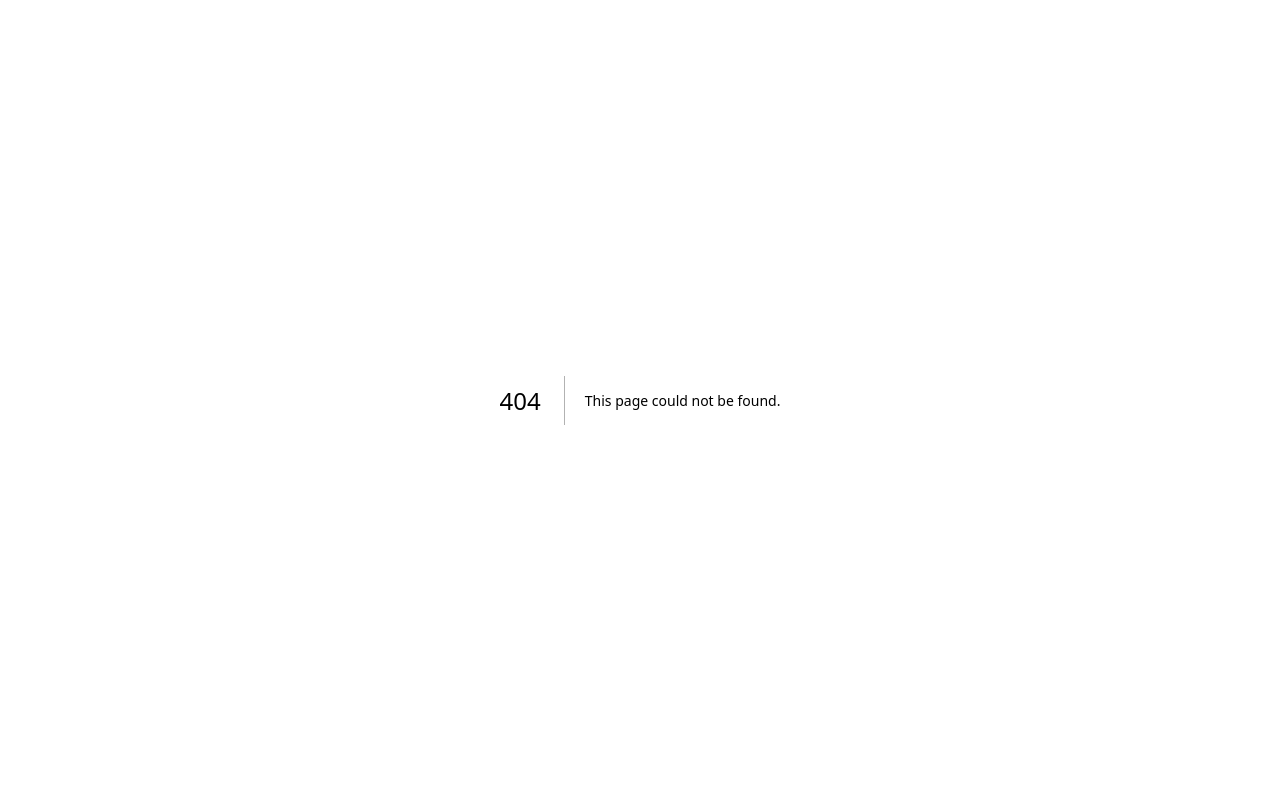
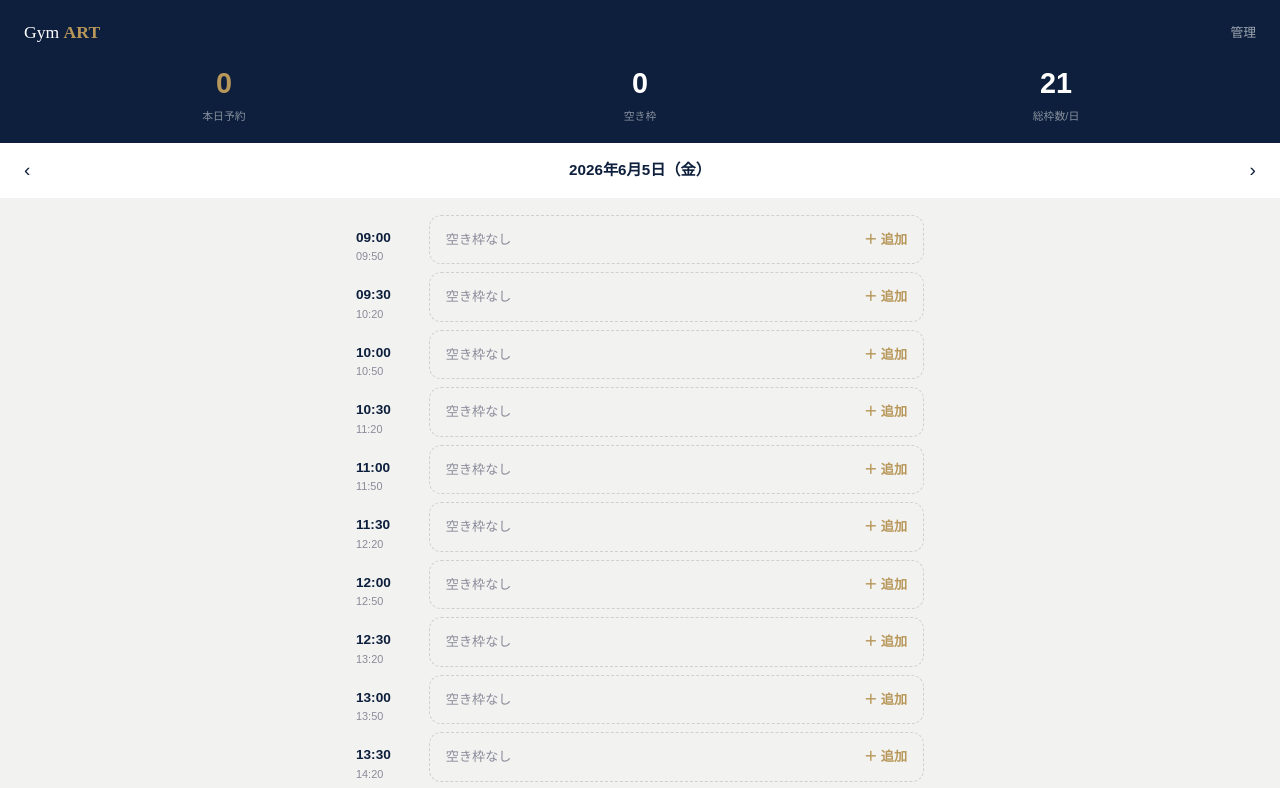
Before and after one commit to ConditioningGymArt/gym-art, a Next.js app: page /trainer in a window 1280 px wide. Before the commit this address had no page. Shown: the top 788 px of the page. Built offline with nearby package versions, Linux system fonts and the light colour scheme; no server answers; the database is empty.

Commit message:
add: trainer page

```diff
--- /dev/null
+++ b/app/trainer/page.tsx
@@ -0,0 +1,106 @@
+'use client';
+import { useState, useEffect } from 'react';
+import { supabase } from '@/lib/supabase';
+const DAYS=['日','月','火','水','木','金','土'];
+const SLOTS=['09:00','09:30','10:00','10:30','11:00','11:30','12:00','12:30','13:00','13:30','14:00','14:30','15:00','15:30','16:00','16:30','17:00','17:30','18:00','18:30','19:00'];
+type Session={id:string;start_time:string;end_time:string;status:string;session_type:string;member_id:string|null;};
+export default function TrainerPage() {
+  const [selectedDate,setSelectedDate]=useState(new Date());
+  const [sessions,setSessions]=useState<Session[]>([]);
+  const [loading,setLoading]=useState(false);
+  const fetchSessions=async(date:Date)=>{
+    setLoading(true);
+    const start=new Date(date);start.setHours(0,0,0,0);
+    const end=new Date(date);end.setHours(23,59,59,999);
+    const{data}=await supabase.from('sessions').select('*').gte('start_time',start.toISOString()).lte('start_time',end.toISOString()).order('start_time');
+    setSessions(data||[]);
+    setLoading(false);
+  };
+  useEffect(()=>{fetchSessions(selectedDate);},[selectedDate]);
+  const changeDate=(diff:number)=>{
+    const d=new Date(selectedDate);d.setDate(d.getDate()+diff);setSelectedDate(d);
+  };
+  const addSlot=async(timeStr:string)=>{
+    const start=new Date(selectedDate);
+    const[h,m]=timeStr.split(':');start.setHours(Number(h),Number(m),0,0);
+    const end=new Date(start);end.setMinutes(end.getMinutes()+50);
+    await supabase.from('sessions').insert({start_time:start.toISOString(),end_time:end.toISOString(),status:'available',session_type:'conditioning'});
+    fetchSessions(selectedDate);
+  };
+  const bookedCount=sessions.filter(s=>s.status==='booked').length;
+  const availableCount=sessions.filter(s=>s.status==='available').length;
+  const totalCount=SLOTS.length;
+  const getSession=(timeStr:string)=>{
+    return sessions.find(s=>{
+      const t=new Date(s.start_time);
+      return t.getHours()===Number(timeStr.split(':')[0])&&t.getMinutes()===Number(timeStr.split(':')[1]);
+    });
+  };
+  return(
+    <main style={{minHeight:'100vh',background:'#f2f2f0'}}>
+      <div style={{background:'#0d1f3c',padding:'1.2rem 1.5rem'}}>
+        <div style={{display:'flex',alignItems:'center',justifyContent:'space-between'}}>
+          <span style={{fontFamily:'serif',fontSize:'1.1rem',color:'white'}}>Gym <span style={{color:'#b8975a',fontWeight:'700'}}>ART</span></span>
+          <span style={{color:'rgba(255,255,255,0.6)',fontSize:'0.8rem'}}>管理</span>
+        </div>
+        <div style={{display:'grid',gridTemplateColumns:'1fr 1fr 1fr',gap:'1rem',marginTop:'1rem'}}>
+          {[{label:'本日予約',value:bookedCount,color:'#b8975a'},{label:'空き枠',value:availableCount,color:'white'},{label:'総枠数/日',value:totalCount,color:'white'}].map(item=>(
+            <div key={item.label} style={{textAlign:'center'}}>
+              <div style={{fontSize:'1.8rem',fontWeight:'700',color:item.color}}>{item.value}</div>
+              <div style={{fontSize:'0.68rem',color:'rgba(255,255,255,0.5)',marginTop:'0.2rem'}}>{item.label}</div>
+            </div>
+          ))}
+        </div>
+      </div>
+      <div style={{background:'white',padding:'0.8rem 1.5rem',display:'flex',alignItems:'center',justifyContent:'space-between',borderBottom:'1px solid #f2f2f0'}}>
+        <button onClick={()=>changeDate(-1)} style={{background:'none',border:'none',fontSize:'1.2rem',cursor:'pointer',color:'#0d1f3c'}}>‹</button>
+        <span style={{fontWeight:'700',color:'#0d1f3c',fontSize:'0.95rem'}}>
+          {selectedDate.getFullYear()}年{selectedDate.getMonth()+1}月{selectedDate.getDate()}日（{DAYS[selectedDate.getDay()]}）
+        </span>
+        <button onClick={()=>changeDate(1)} style={{background:'none',border:'none',fontSize:'1.2rem',cursor:'pointer',color:'#0d1f3c'}}>›</button>
+      </div>
+      <div style={{maxWidth:'600px',margin:'0 auto',padding:'1rem'}}>
+        {loading&&<p style={{textAlign:'center',color:'#8a8a9a',padding:'2rem'}}>読み込み中...</p>}
+        {SLOTS.map(timeStr=>{
+          const session=getSession(timeStr);
+          const endH=String(Math.floor((Number(timeStr.split(':')[0])*60+Number(timeStr.split(':')[1])+50)/60)).padStart(2,'0');
+          const endM=String((Number(timeStr.split(':')[1])+50)%60).padStart(2,'0');
+          return(
+            <div key={timeStr} style={{display:'flex',gap:'0.8rem',marginBottom:'0.5rem',alignItems:'stretch'}}>
+              <div style={{width:'60px',flexShrink:0,paddingTop:'0.8rem'}}>
+                <div style={{fontSize:'0.85rem',fontWeight:'700',color:'#0d1f3c'}}>{timeStr}</div>
+                <div style={{fontSize:'0.68rem',color:'#8a8a9a'}}>{endH}:{endM}</div>
+              </div>
+              {session?(
+                <div style={{flex:1,borderRadius:'12px',padding:'0.8rem 1rem',background:session.status==='booked'?'white':'rgba(184,151,90,0.08)',border:session.status==='booked'?'none':'1px dashed rgba(184,151,90,0.4)',display:'flex',alignItems:'center',justifyContent:'space-between'}}>
+                  {session.status==='booked'?(
+                    <>
+                      <div style={{display:'flex',alignItems:'center',gap:'0.8rem'}}>
+                        <div style={{width:'32px',height:'32px',borderRadius:'50%',background:'#0d1f3c',display:'flex',alignItems:'center',justifyContent:'center',color:'white',fontSize:'0.75rem',fontWeight:'700'}}>木</div>
+                        <div>
+                          <div style={{fontSize:'0.85rem',fontWeight:'700',color:'#0d1f3c'}}>予約済み</div>
+                          <div style={{fontSize:'0.72rem',color:'#8a8a9a'}}>{session.session_type}</div>
+                        </div>
+                      </div>
+                      <span style={{fontSize:'0.68rem',background:'rgba(58,158,111,0.1)',color:'#3a9e6f',padding:'0.2rem 0.6rem',borderRadius:'100px',fontWeight:'700'}}>確定</span>
+                    </>
+                  ):(
+                    <>
+                      <span style={{fontSize:'0.82rem',color:'#8a8a9a'}}>空き枠</span>
+                      <span style={{fontSize:'0.75rem',color:'#b8975a',fontWeight:'700'}}>公開中</span>
+                    </>
+                  )}
+                </div>
+              ):(
+                <button onClick={()=>addSlot(timeStr)} style={{flex:1,borderRadius:'12px',padding:'0.8rem 1rem',background:'none',border:'1px dashed #d0d0d0',cursor:'pointer',display:'flex',alignItems:'center',justifyContent:'space-between',color:'#8a8a9a',fontSize:'0.82rem'}}>
+                  <span>空き枠なし</span>
+                  <span style={{color:'#b8975a',fontWeight:'700'}}>＋ 追加</span>
+                </button>
+              )}
+            </div>
+          );
+        })}
+      </div>
+    </main>
+  );
+}
```
